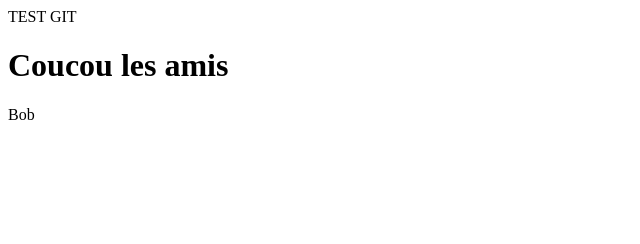
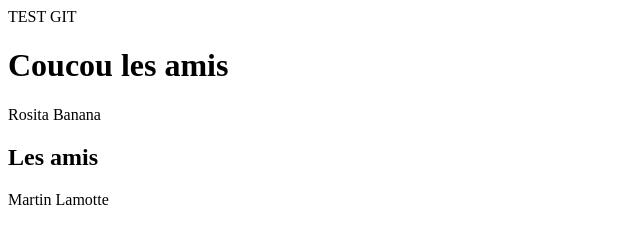
Before and after one commit to dompaysage/17wf3bis, a plain HTML site: page index.html in a window 1280 px wide. Shown: the whole page, without its empty margins (0-640 px from the left). Drawn offline with Linux system fonts and the light colour scheme.

Commit message:
ajouts des ennemis

```diff
--- a/index.html
+++ b/index.html
@@ -7,6 +7,8 @@
 <body>
 	TEST GIT
 	<h1>Coucou les amis</h1>
-	Bob
+	Rosita Banana
+	<h2>Les amis</h2>
+	Martin Lamotte
 </body>
 </html>
```
